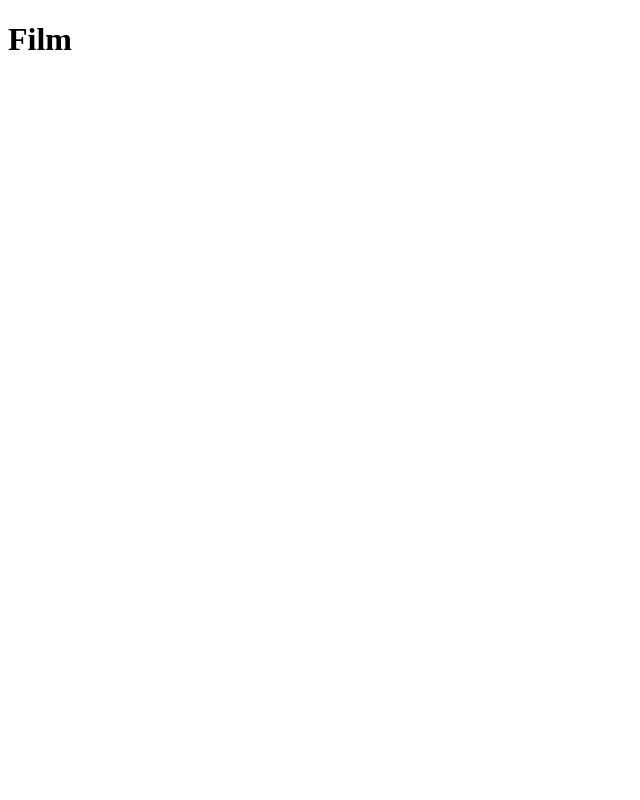
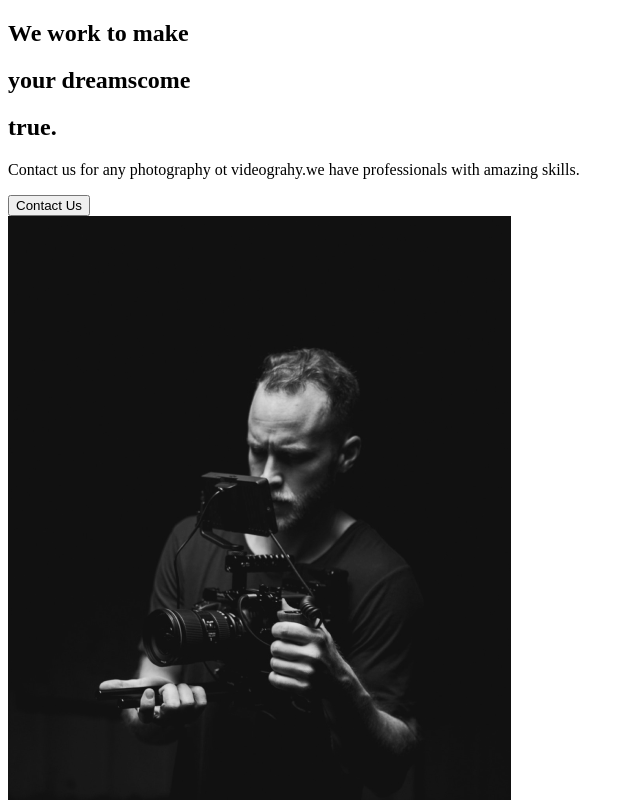
Before and after one commit to jasan487/the-creative-react-course-capture, a React (Vite) app: page / in a window 1280 px wide. Shown: the top 800 px of the page, without its empty margins (0-640 px from the left). Built offline with nearby package versions, Linux system fonts and the light colour scheme.

Commit message:
2.About Section

```diff
--- a/src/App.jsx
+++ b/src/App.jsx
@@ -1,7 +1,11 @@
+//Import Pages
+
+import AboutUs from "./pages/AboutUs";
+
 const App = () => {
   return (
     <div className="App">
-      <h1>Film</h1>
+      <AboutUs/>
     </div>
   );
 };
--- /dev/null
+++ b/src/components/AboutSection.jsx
@@ -0,0 +1,30 @@
+import home1 from "../img/home1.png"
+
+const AboutSection = () => {
+  return (
+    <div>
+        <div className="description">
+            <div className="title">
+                <div className="hide">
+                    <h2>We work to make</h2>
+                </div>
+                <div className="hide">
+                    <h2>
+                        your <span>dreams</span>come
+                    </h2>
+                </div>
+                <div className="hide">
+                    <h2>true.</h2>
+                </div>
+                </div>
+                <p>Contact us for any photography ot videograhy.we have professionals with amazing skills.</p>
+                <button>Contact Us</button>
+        </div>
+        <div className="image">
+            <img src={home1} alt="guy with a camera" />
+        </div>
+    </div>
+  )
+}
+
+export default AboutSection
--- /dev/null
+++ b/src/pages/AboutUs.jsx
@@ -0,0 +1,9 @@
+// Page Components
+
+import AboutSection from "../components/AboutSection";
+
+const AboutUs = () => {
+    return <AboutSection />;
+};
+
+export default AboutUs;
```
